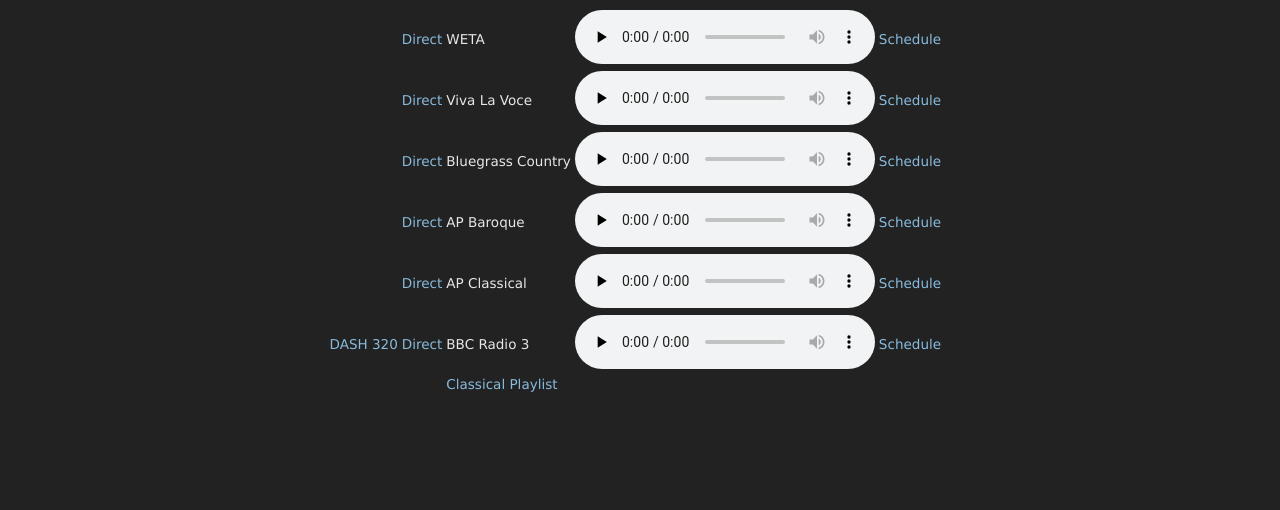
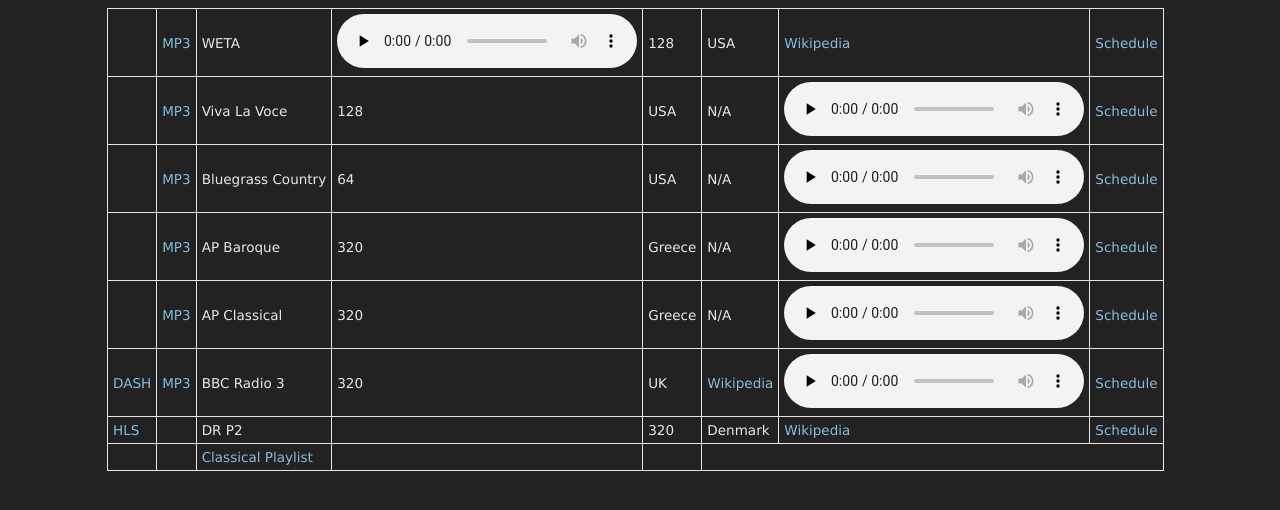
Before and after one commit to danburd/danburd.github.io, a Jekyll site: the page classical.html, which Jekyll copies as it is, in a window 1280 px wide. Shown: the top 510 px of the page. Built offline with Jekyll 4.4.1, drawn with Linux system fonts in a browser that asks for light colours.

Commit message:
Update classical.html

```diff
--- a/classical.html
+++ b/classical.html
@@ -6,8 +6,6 @@
   <link rel="shortcut icon" href="/ico/favicon.png" type="image/x-icon">
   <style>
     table, th, td {
-      padding: 2px !important;
-      border: none !important;
       margin: 0 auto;
     }
     html, body {
@@ -20,45 +18,73 @@
 <table>
   <tr>
    <td></td>
-   <td><a href="https://stream.weta.org:8010/fmlive">Direct</a></td>
+   <td><a href="https://stream.weta.org:8010/fmlive">MP3</a></td>
    <td>WETA</td>
    <td><audio controls preload="none"><source src="https://stream.weta.org:8010/fmlive" type="audio/mpeg"></audio></td>
+   <td>128</td>
+   <td>USA</td>
+   <td><a href="https://en.wikipedia.org/wiki/WETA_(FM)">Wikipedia</a></td>
    <td><a href="https://weta.org/fm/playlists">Schedule</a></td>
   </tr>
   <tr>
    <td></td>
-   <td><a href="https://stream.weta.org:8008/viva">Direct</a></td>
+   <td><a href="https://stream.weta.org:8008/viva">MP3</a></td>
    <td>Viva La Voce</td>
+   <td>128</td>
+   <td>USA</td>
+   <td>N/A</td>
    <td><audio controls preload="none"><source src="https://stream.weta.org:8008/viva" type="audio/mpeg"></audio></td>
    <td><a href="https://weta.org/fm/vlvplaylist">Schedule</a></td>
   </tr>
   <tr>
    <td></td>
-   <td><a href="https://ice24.securenetsystems.net/WAMU">Direct</a></td>
+   <td><a href="https://ice24.securenetsystems.net/WAMU">MP3</a></td>
    <td>Bluegrass Country</td>
+   <td>64</td>
+   <td>USA</td>
+   <td>N/A</td>
    <td><audio controls preload="none"><source src="https://ice24.securenetsystems.net/WAMU" type="audio/mpeg"></audio></td>
    <td><a href="https://bluegrasscountry.org/full-schedule/">Schedule</a></td>
   </tr>
   <tr>
    <td></td>
-   <td><a href="http://94.23.201.38:8000/stream">Direct</a></td>
+   <td><a href="http://94.23.201.38:8000/stream">MP3</a></td>
    <td>AP Baroque</td>
+   <td>320</td>
+   <td>Greece</td>
+   <td>N/A</td>
    <td><audio controls preload="none"><source src="http://198.27.68.65:8541/stream" type="audio/mpeg"></audio></td>
    <td><a href="http://stream.psychomed.gr/player/#Audiophile%20Baroque">Schedule</a></td>
   </tr>
   <tr>
    <td></td>
-   <td><a href="http://94.23.201.38:8010/stream">Direct</a></td>
+   <td><a href="http://94.23.201.38:8010/stream">MP3</a></td>
    <td>AP Classical</td>
+   <td>320</td>
+   <td>Greece</td>
+   <td>N/A</td>
    <td><audio controls preload="none"><source src="http://198.27.68.65:8547/stream" type="audio/mpeg"></audio></td>
    <td><a href="http://stream.psychomed.gr/player/#Audiophile%20Classical">Schedule</a></td>
   </tr>
   <tr>
-    <td><a href="/dashjsaudio.html?stream=/mpd/bbc_radio_three.mpd">DASH 320</a></td>
-    <td><a href="http://bbcmedia.ic.llnwd.net/stream/bbcmedia_radio3_mf_p">Direct</a></td>
+    <td><a href="/dashjsaudio.html?stream=/mpd/bbc_radio_three.mpd">DASH</a></td>
+    <td><a href="http://bbcmedia.ic.llnwd.net/stream/bbcmedia_radio3_mf_p">MP3</a></td>
     <td>BBC Radio 3</td>
+    <td>320</td>
+    <td>UK</td>
+    <td><a href="https://en.wikipedia.org/wiki/BBC_Radio_3">Wikipedia</a></td>
     <td><audio controls preload="none"><source src="http://bbcmedia.ic.llnwd.net/stream/bbcmedia_radio3_mf_p" type="audio/mpeg"></audio></td>
     <td><a href="https://www.bbc.co.uk/schedules/p00fzl8t">Schedule</a></td>
+  </tr>
+  <tr>
+   <td><a href="/hlsjsaudio.html?stream=https://drradio2-lh.akamaihd.net/i/p2_9@143504/master.m3u8">HLS</a></td>
+   <td></td>
+   <td>DR P2</td>
+   <td></td>
+   <td>320</td>
+   <td>Denmark</td>
+   <td><a href="https://en.wikipedia.org/wiki/DR_P2">Wikipedia</a></td>
+   <td><a href="https://www.dr.dk/radio/p2">Schedule</a></td>
   </tr>
   <tr>
    <td></td>
@@ -69,5 +95,21 @@
   </tr>
 </table>
 
+<!--
+
+
+  <tr>
+   <td><a href="/hlsjsaudio.html?stream=">HLS</a></td>
+   <td><a href="">MP3</a></td>
+   <td></td>
+   <td><audio controls preload="none"><source src="" type="audio/mpeg"></audio></td>
+   <td>128</td>
+   <td>USA</td>
+   <td><a href="">Wikipedia</a></td>
+   <td><a href="">Schedule</a></td>
+  </tr>
+
+-->
+
 </body>
 </html>
```
